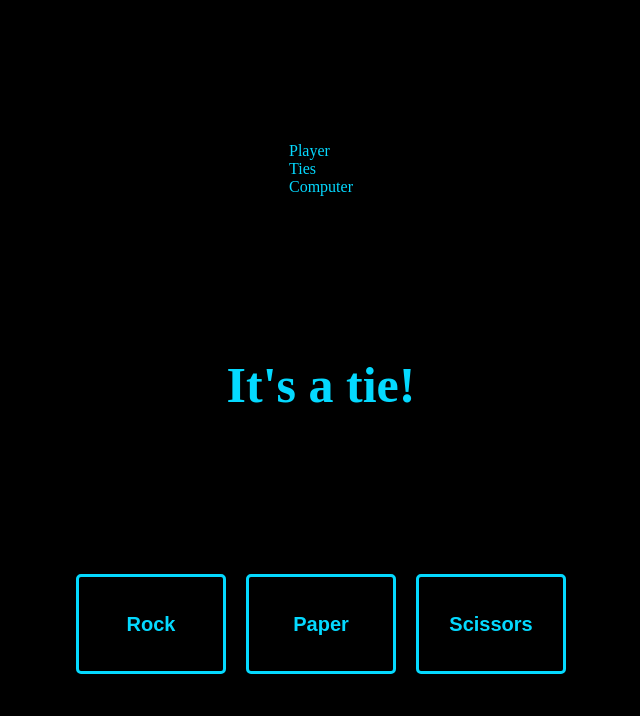
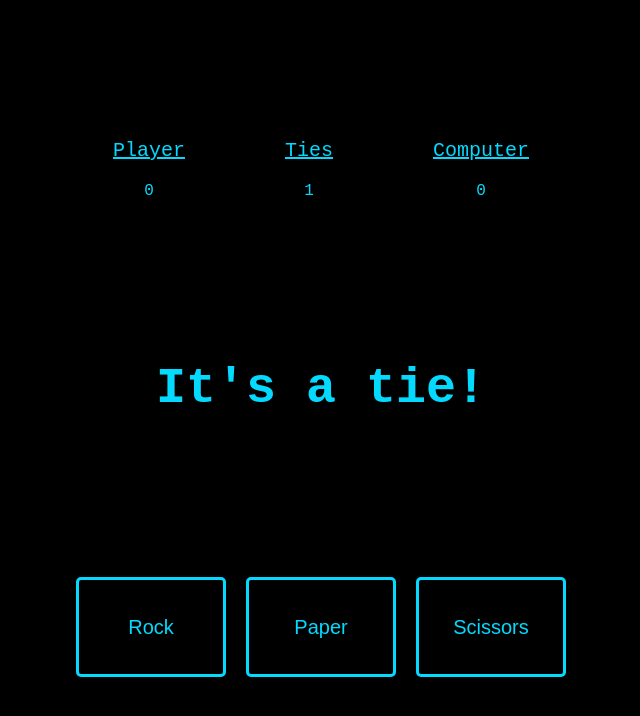
Before and after one commit to sigmu92/rock-paper-scissors, a plain HTML site: page index.html in a window 1280 px wide. Both pictures are taken after a click on the button "Rock". Shown: the whole page, without its empty margins (319-959 px from the left). Drawn offline with Linux system fonts and the light colour scheme.

Commit message:
Add score boxes, new game functionality

```diff
--- a/index.html
+++ b/index.html
@@ -11,33 +11,33 @@
 <body>
     <div class = "container">
         <div class = "games-scores">
-            <div class = "player-info">
-                <div class = "player-label">
+            <div class = "score-box">
+                <div class = "score-label">
                     Player
                 </div>
-                <div class = "player-score">
-
+                <div id="player" class = "score">
+                    0
                 </div>
             </div>
-            <div class = "ties-info">
-                <div class = "tie-label">
+            <div class = "score-box">
+                <div class = "score-label">
                     Ties
                 </div>
-                <div class = "tie-score">
-
+                <div id="tie" class = "score">
+                    0
                 </div>
             </div>
-            <div class = "comp-info">
-                <div class = "comp-label">
+            <div class = "score-box">
+                <div class = "score-label">
                     Computer
                 </div>
-                <div class = "comp-score">
-
+                <div id="computer" class = "score">
+                    0
                 </div>
             </div>
         </div>
         <div class = "game-output">
-
+            Press a button to play!
         </div>
         <div class = "button-holder">
             <button class = "input-button">Rock</button>
--- a/javascript.js
+++ b/javascript.js
@@ -36,18 +36,26 @@ let losses = 0;
 
 function updateScreen(result = "") {
     const resultLabel = document.querySelector('.game-output');
-    const playerScore = document.querySelector('.player-score');
-    const compScore = document.querySelector('.comp-score')
+    const playerScore = document.querySelector('#player');
+    const compScore = document.querySelector('#computer');
+    const tieScore = document.querySelector('#tie');
 
     resultLabel.textContent = result;
+    playerScore.textContent = wins;
+    compScore.textContent = losses;
+    tieScore.textContent = ties;
 }
 
 function playRound(e) {
 
     const outputLabel = document.querySelector('.game-output');
     let result = getResult(e.target.textContent,getComputerChoice())
-    console.log(result)
     let resultLabel = "";
+
+    if ((losses >= 5) || (wins >= 5)) {
+        updateScreen("Press n to start a new game!");
+        return
+    }
 
     if (result == 0){
         ties += 1;
@@ -62,8 +70,26 @@ function playRound(e) {
 
     updateScreen(resultLabel);
 
+    if (losses == 5){
+        updateScreen("Computer has won the game!")
+    }
+    if (wins == 5){
+        updateScreen("You have won the game!")
+    }
 }
 
+function newGame(){
+    wins = 0;
+    ties = 0;
+    losses = 0;
+    updateScreen("Press a button to play!")
+}
+
+window.addEventListener('keydown', function(e){
+    if (e.keyCode == 78){
+        newGame();
+    }
+})
 
 const buttons = document.querySelectorAll('.input-button');
 buttons.forEach(button => button.addEventListener('click', playRound));
--- a/styles.css
+++ b/styles.css
@@ -5,6 +5,7 @@
 body {
     background-color: black;
     color: var(--main-color);
+    font-family: 'Courier New', Courier, monospace;
 
 }
 
@@ -16,6 +17,20 @@ body {
     justify-content: center;
     align-items: center;
     gap: 20vh;
+}
+
+.games-scores {
+    display: flex;
+    gap: 100px;
+    text-align: center;
+
+}
+
+.score-label {
+    font-size: 20px;
+    font-weight: 500;
+    text-decoration: underline;
+    margin-bottom: 20px;
 }
 
 .game-output {
@@ -31,7 +46,6 @@ body {
 
 .input-button {
     font-size: 20px;
-    font-weight: 900;
     color: var(--main-color);
     border-color: var(--main-color);
     background-color: black;
```
